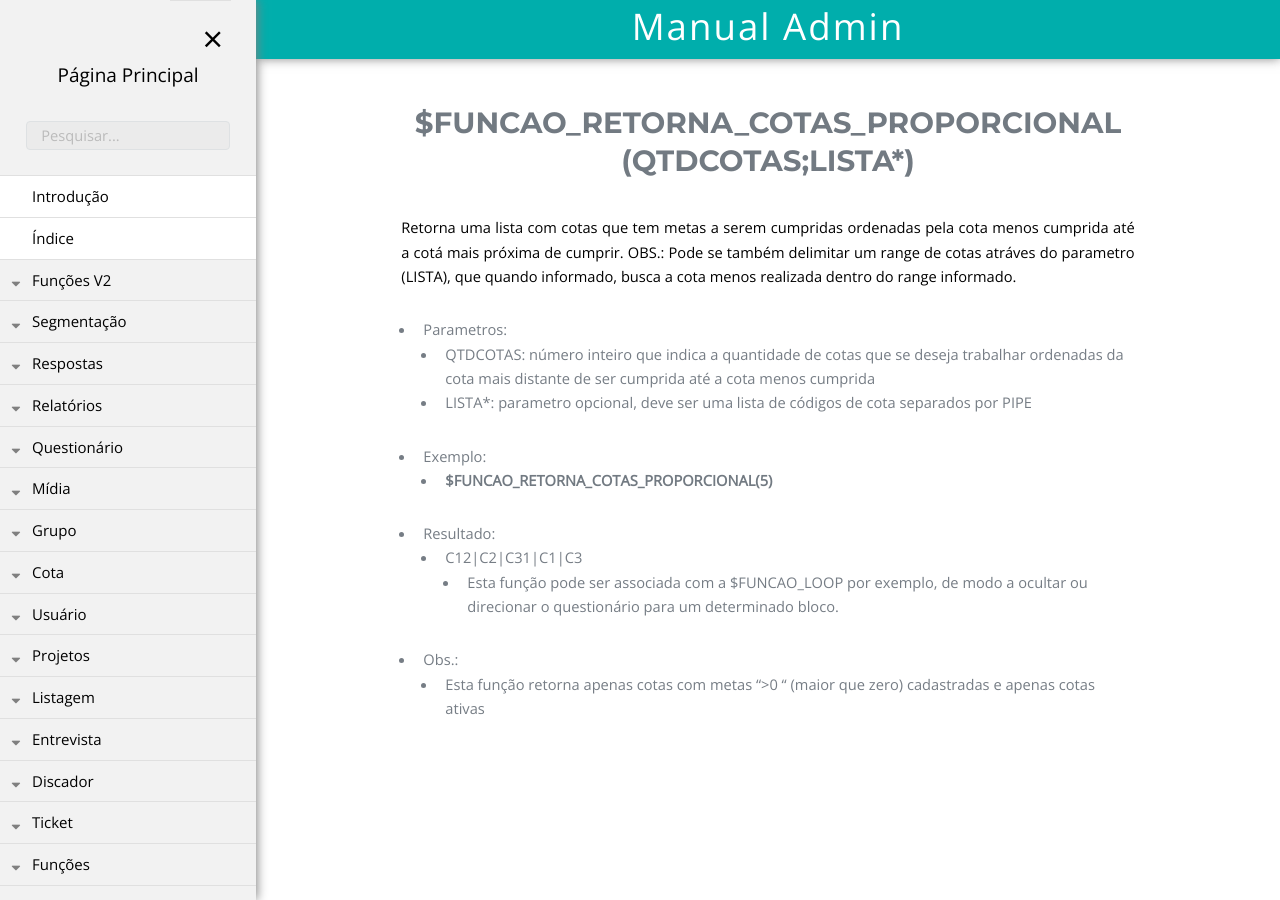
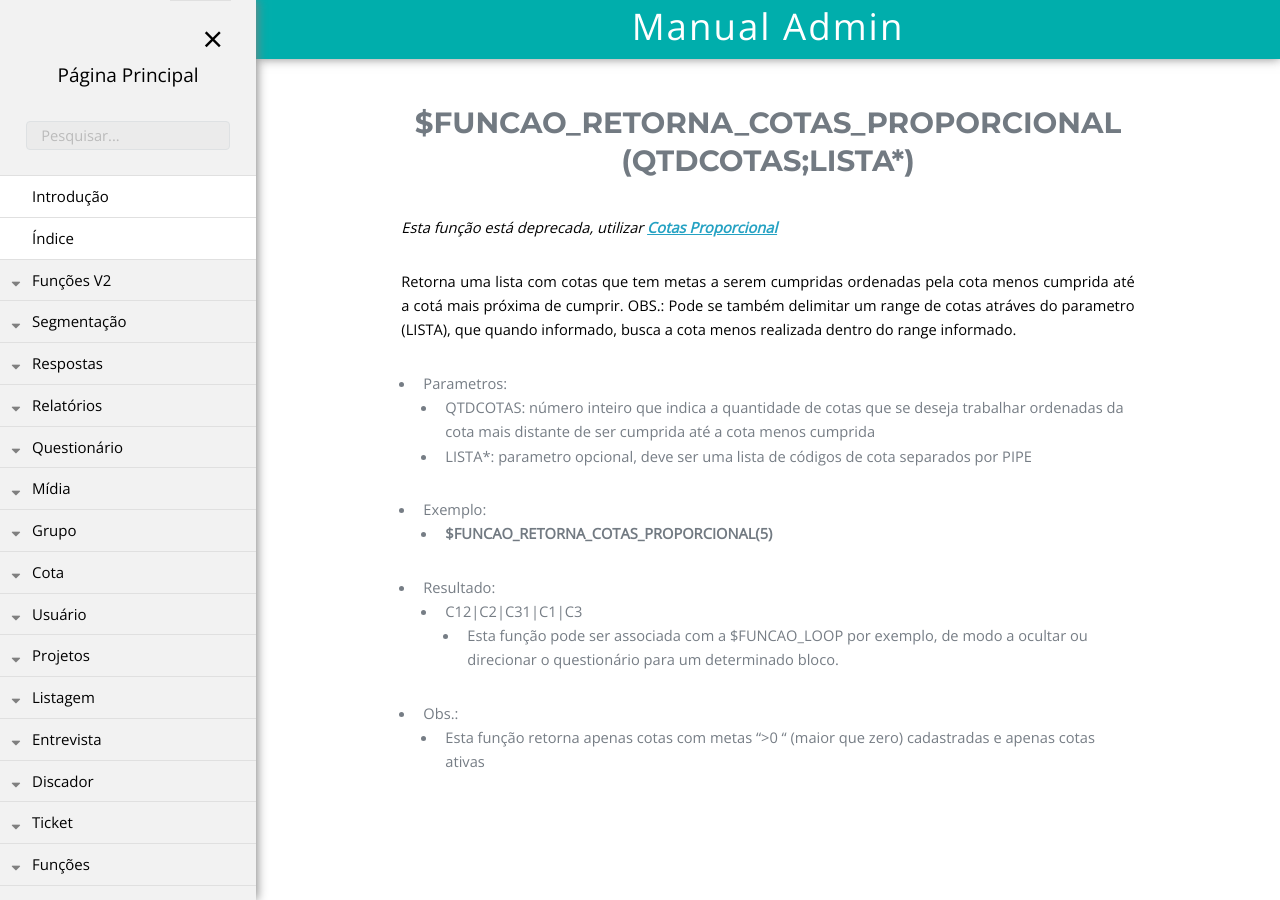
Before and after one commit to rogerio-figueiredo-hsr/hsrtechonline.github.io, a Jekyll site: the page built from _posts/2018-06-14-lista-cotas-proporcional.md, in a window 1280 px wide. Built offline with Jekyll 4.4.1, drawn with Linux system fonts in a browser that asks for light colours.

Commit message:
Update 2018-06-14-lista-cotas-proporcional.md

```diff
--- a/_posts/2018-06-14-lista-cotas-proporcional.md
+++ b/_posts/2018-06-14-lista-cotas-proporcional.md
@@ -6,6 +6,8 @@ permalink: /fastQuestAdmin/funcoes/lista-cotas-proporcional
 pasta: "funcoes"
 ---
 # $FUNCAO_RETORNA_COTAS_PROPORCIONAL (QTDCOTAS;LISTA*)
+*Esta função está deprecada, utilizar **<a href="/fastQuestAdmin/funcoesv2/cotas-proporcional">Cotas Proporcional</a>***
+
 Retorna uma lista com cotas que tem metas a serem cumpridas ordenadas pela cota menos cumprida até a cotá mais próxima de cumprir.
 OBS.: Pode se também delimitar um range de cotas atráves do parametro (LISTA), que quando informado, busca a cota menos realizada dentro do range informado.
 - Parametros:
```
